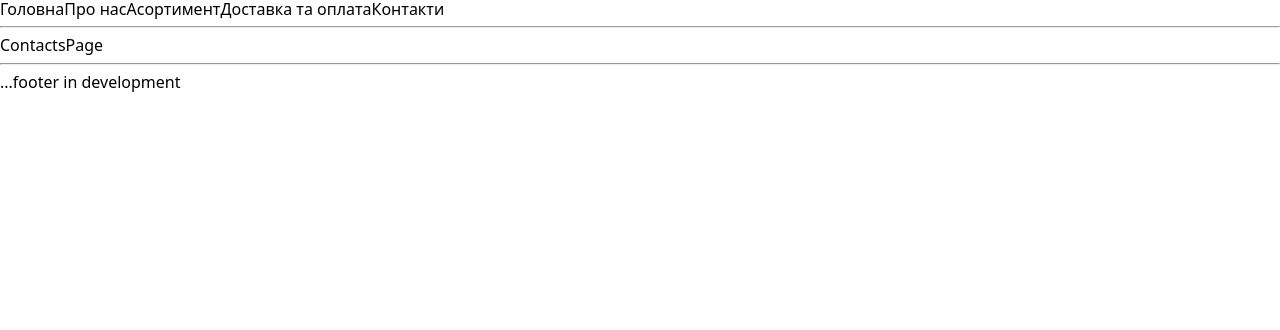
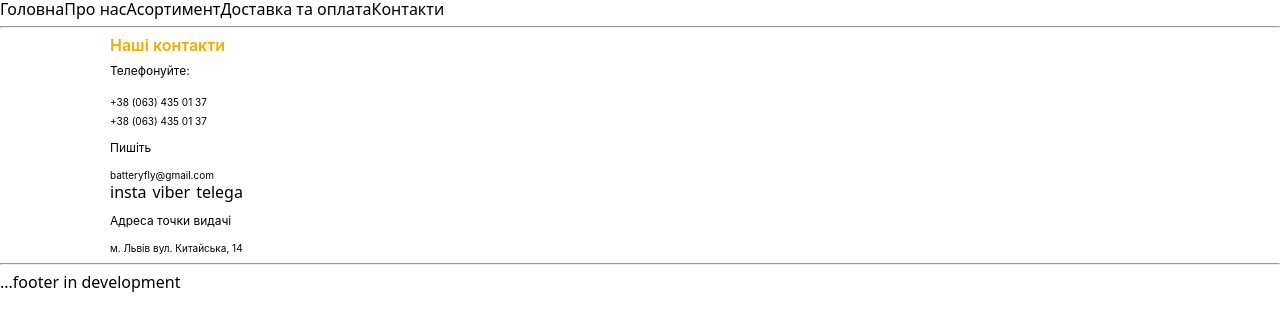
Before and after one commit to va7ul/Battery_Fly_Frontend, a React (Create React App) app: page /Battery_Fly_Frontend/contacts in a window 1280 px wide. Shown: the top 330 px of the page. Built offline with nearby package versions, Linux system fonts and the light colour scheme.

Commit message:
inserted_component

```diff
--- a/src/pages/ContactsPage.jsx
+++ b/src/pages/ContactsPage.jsx
@@ -1,5 +1,9 @@
+import { Contacts } from "components/Contacts/Contacts";
+
 const ContactsPage = () => {
-  return <div>ContactsPage</div>;
+  return (
+    <Contacts />
+  )
 };
 
 export default ContactsPage;
```
